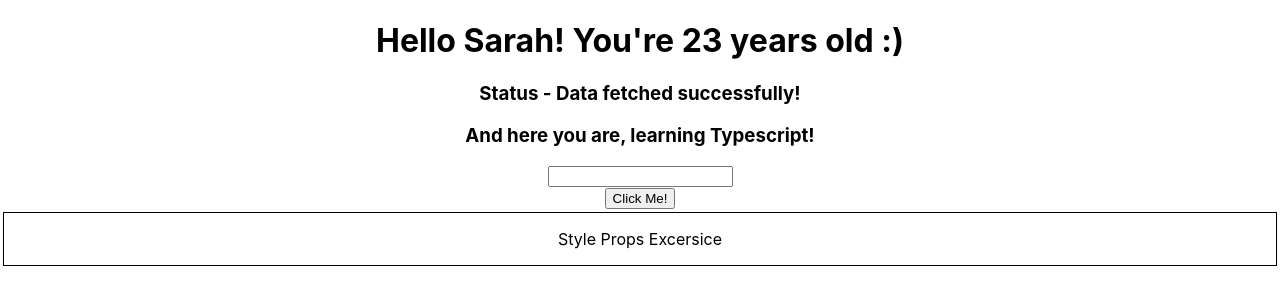
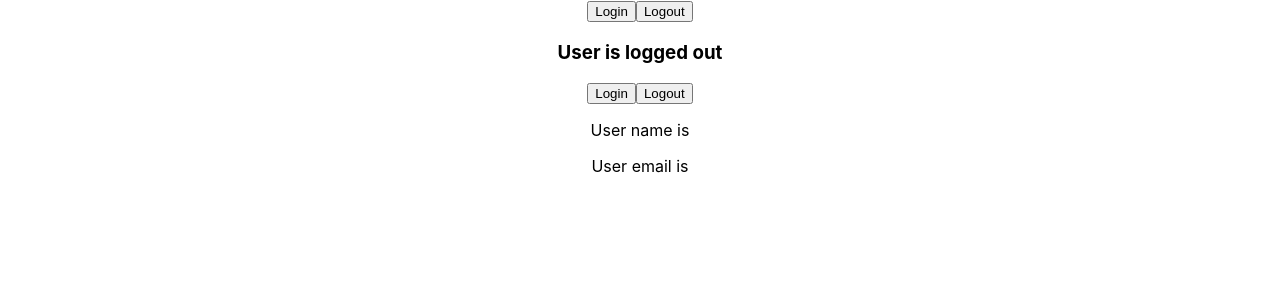
Before and after one commit to sarahaboudalal/one-typescript, a React (Create React App) app: page / in a window 1280 px wide. Shown: the top 304 px of the page. Built offline with nearby package versions, Linux system fonts and the light colour scheme.

Commit message:
useState and typescript

```diff
--- a/src/App.tsx
+++ b/src/App.tsx
@@ -1,25 +1,16 @@
 import './App.css';
-import Button from './components/Button';
-import Container from './components/Container';
-import { Greet } from './components/Greet';
-import Heading from './components/Heading';
-import Input from './components/Input';
-import Oscar from './components/Oscar';
-import Status from './components/Status';
+import LoggedIn from './components/state/LoggedIn';
+import User from './components/state/User';
+
 
 function App() {
 
 
   return (
     <div className="App">
-      <Greet name='Sarah' isLoggedIn={true} />
-      <Status status='success' />
-      <Oscar>
-        <Heading>And here you are, learning Typescript!</Heading>
-      </Oscar>
-      <Input handleChange={event => console.log(event.target.value)} />
-      <Button handleClick={(event, id) => console.log('i was clicked', event, id)} />
-      <Container style={{ border: '1px solid black', padding: '1rem', margin: '3px' }} />
+      <LoggedIn />
+      <User />
+
     </div>
   );
 }
--- /dev/null
+++ b/src/components/state/LoggedIn.tsx
@@ -0,0 +1,19 @@
+import { useState } from "react"
+
+
+export default function LoggedIn() {
+    const [isLoggedIn, setIsLoggedIn] = useState(false)
+    const handleLogin = () => {
+        setIsLoggedIn(true)
+    }
+    const handleLogout = () => {
+        setIsLoggedIn(false)
+    }
+    return (
+        <div>
+            <button onClick={handleLogin}>Login</button>
+            <button onClick={handleLogout}>Logout</button>
+            <h3>User is {isLoggedIn ? 'logged in' : 'logged out'}</h3>
+        </div>
+    )
+}
--- /dev/null
+++ b/src/components/state/User.tsx
@@ -0,0 +1,26 @@
+import React, { useState } from 'react'
+type AuthUser = {
+    name: string
+    email: string
+}
+
+export default function User() {
+    const [user, setUser] = useState<null | AuthUser>(null)
+    const handleLogIn = () => {
+        setUser({
+            name: 'Sarah',
+            email: 'sarah@smth.com'
+        })
+    }
+    const handleLogOut = () => {
+        setUser(null)
+    }
+    return (
+        <div>
+            <button onClick={handleLogIn}>Login</button>
+            <button onClick={handleLogOut}>Logout</button>
+            <p>User name is {user?.name}</p>
+            <p>User email is {user?.email}</p>
+        </div>
+    )
+}
```
